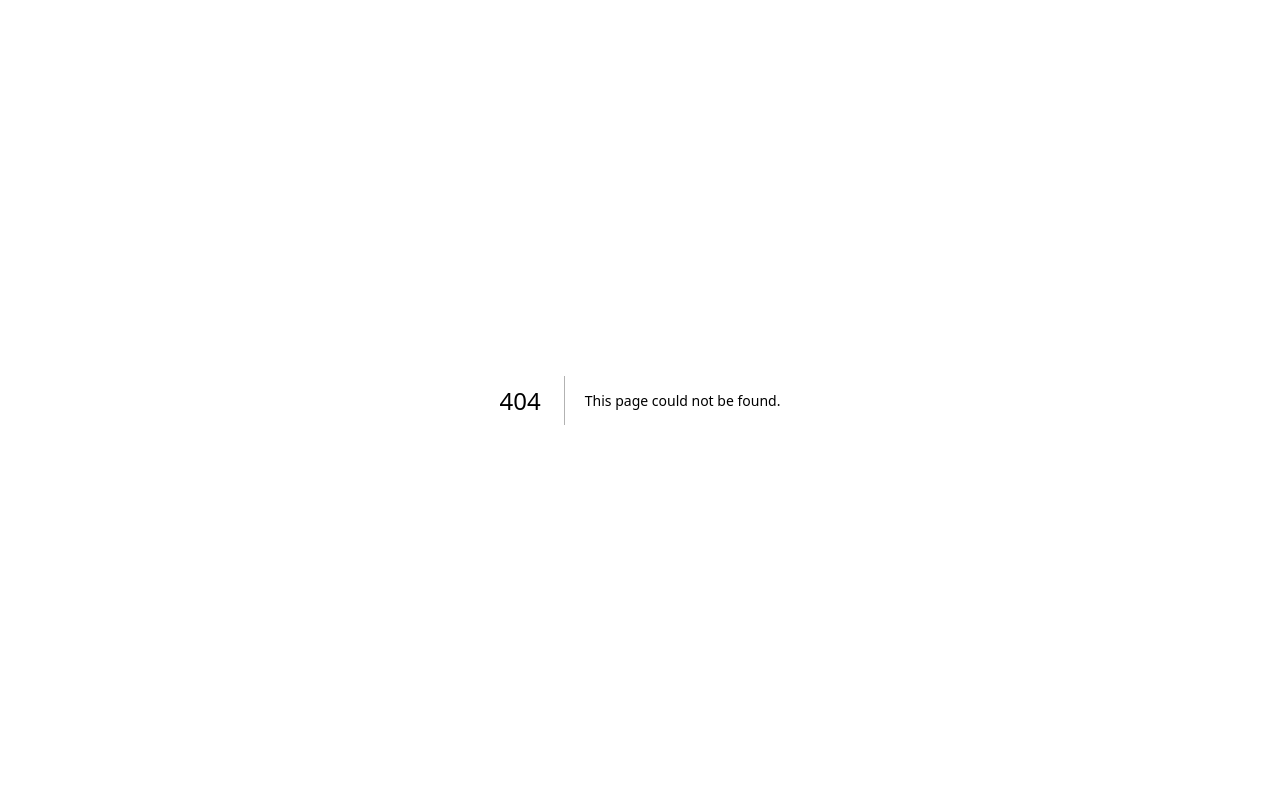
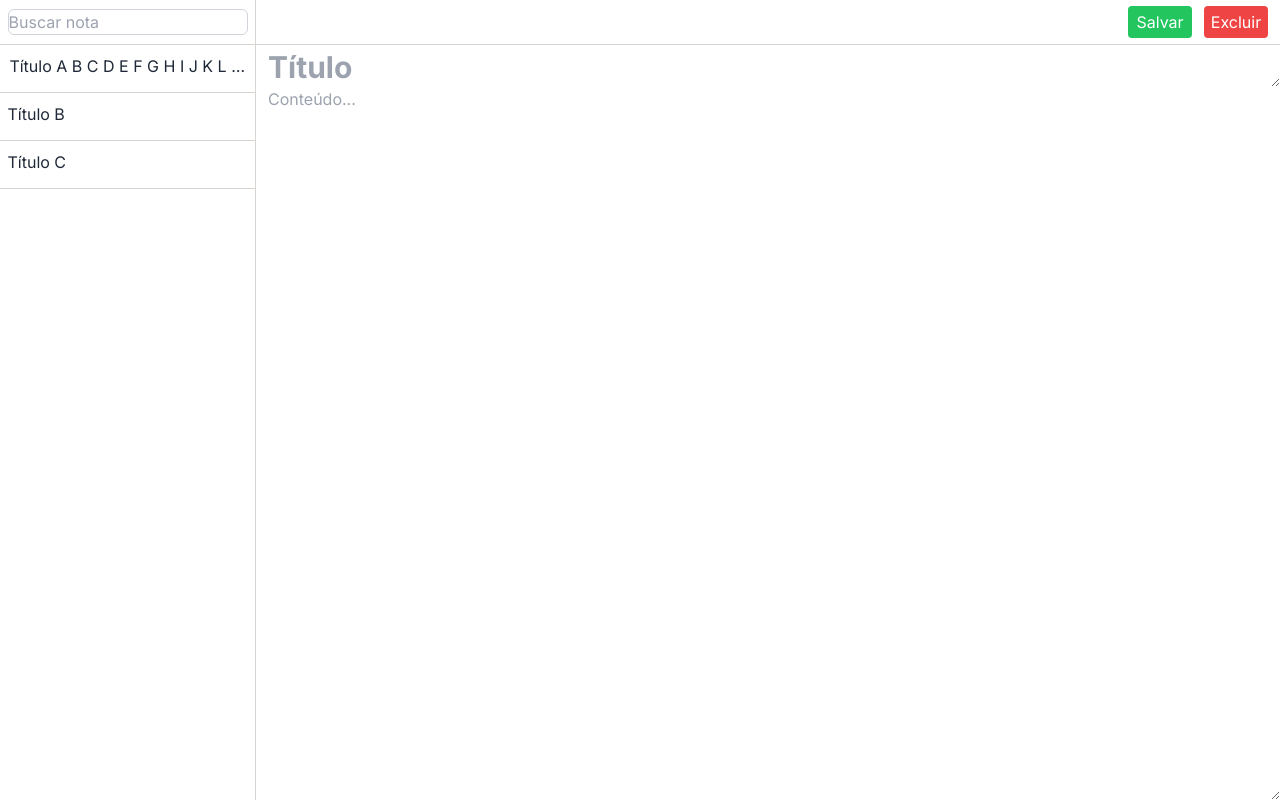
Before and after one commit to lucasrluz/note-frontend, a Next.js app: page /note in a window 1280 px wide. Before the commit this address had no page. Built offline with nearby package versions, Linux system fonts and the light colour scheme.

Commit message:
feat: criado tela para crud com nota

```diff
--- /dev/null
+++ b/app/note/page.tsx
@@ -0,0 +1,56 @@
+export default function IndexPage() {
+  function test(title: string) {
+    return (
+      <div className="flex h-12 flex-col items-center justify-center border-b border-stone-300">
+        <div className="w-60">
+          <button>
+            <h1 className="line-clamp-1">{title}</h1>
+          </button>
+        </div>
+      </div>
+    );
+  }
+
+  return (
+    <main className="flex h-screen flex-col">
+      <div className="flex h-12 flex-row">
+        <div className="flex w-1/5 flex-col items-center justify-center border-b border-r border-stone-300">
+          <input
+            className="w-60 rounded-md border border-solid border-gray-300 focus:outline-none"
+            type="text"
+            placeholder="Buscar nota"
+          />
+        </div>
+        <div className="flex w-4/5 flex-row items-center justify-end border-b border-stone-300">
+          <button className="mr-3 h-8 w-16 rounded bg-green-500 text-white hover:bg-green-400">
+            Salvar
+          </button>
+          <button className="mr-3 h-8 w-16 rounded bg-red-500 text-white hover:bg-red-400">
+            Excluir
+          </button>
+        </div>
+      </div>
+      <div className="flex h-full flex-row">
+        <div className="w-1/5 border-r border-stone-300">
+          {test("Título A B C D E F G H I J K L M N")}
+          {test("Título B")}
+          {test("Título C")}
+        </div>
+        <div className="flex w-4/5 flex-col">
+          <textarea
+            className="ml-3 mt-1 h-10 bg-transparent text-3xl font-bold focus:outline-none"
+            name=""
+            id=""
+            placeholder="Título"
+          ></textarea>
+          <textarea
+            className="ml-3 h-full bg-transparent focus:outline-none"
+            name=""
+            id=""
+            placeholder="Conteúdo..."
+          ></textarea>
+        </div>
+      </div>
+    </main>
+  );
+}
```
